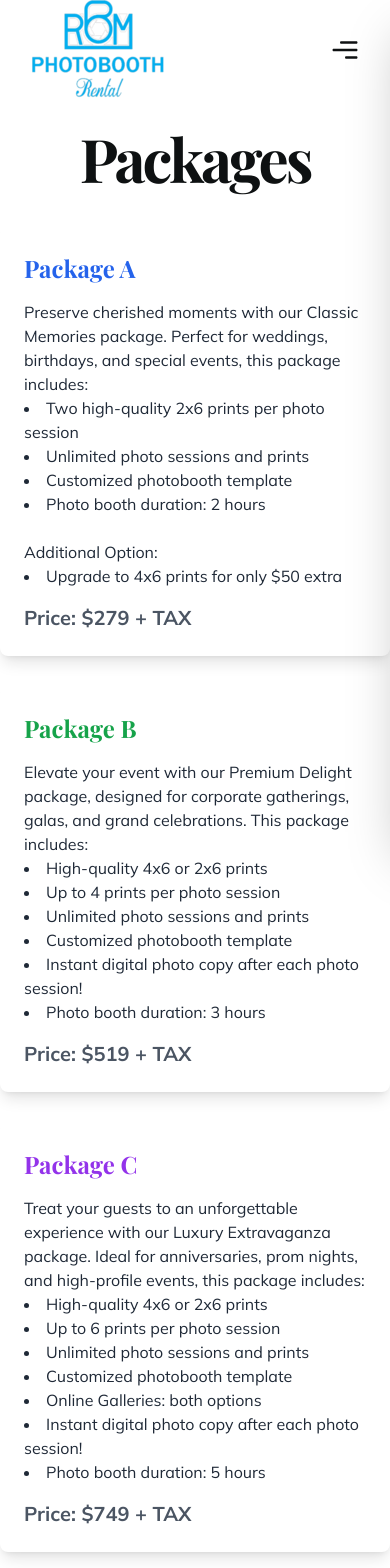
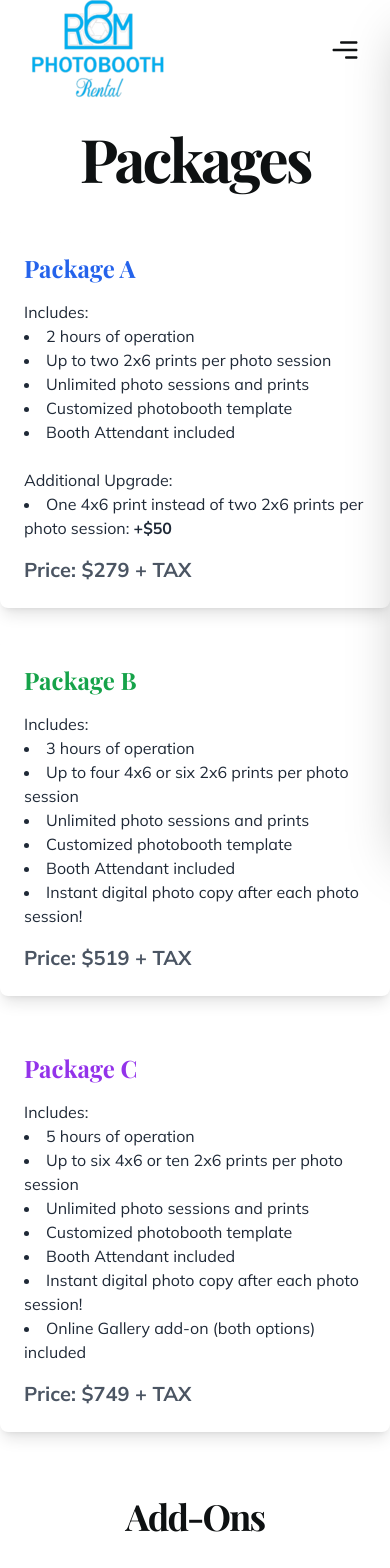
Before and after one commit to jimanguba/rbmphoto, a React (Create React App) app: page /pricing in a window 390 px wide. Shown: the top 1568 px of the page. Built offline with nearby package versions, Linux system fonts and the light colour scheme; the HTML template or start-up script is replaced by a standard one; a web font is replaced by a local one.

Commit message:
minor bugs and adjustments for mobile view
mobile nav - automatic closing
spacing on left and right sides

```diff
--- a/public/index.html
+++ b/public/index.html
@@ -7,7 +7,7 @@
     <meta name="theme-color" content="#000000" />
     <meta
       name="description"
-      content="Web site created using create-react-app"
+      content="Welcome to RBM Photo Booth - Winnipeg's best for delightful photo booth rentals! As a family-run business, we bring smiles and laughter to your special occasions. Book now for a one-of-a-kind, fun-filled event!"
     />
     <!-- <link rel="apple-touch-icon" href="%PUBLIC_URL%/logo192.png" /> -->
     <!--
@@ -30,8 +30,11 @@
     <link
       href="https://fonts.googleapis.com/css2?family=Mulish:ital,wght@0,200;0,300;0,400;0,500;0,600;0,700;0,800;0,900;0,1000;1,200;1,300;1,400;1,500;1,600;1,700;1,800;1,900;1,1000&family=Playfair+Display:ital,wght@0,400;0,500;0,600;0,700;0,800;0,900;1,400;1,500;1,600;1,700;1,800;1,900&display=swap"
       rel="stylesheet"
-    />
-    <title>RBM Photo Booth</title>
+    /><head>
+      <title>RBM Photo Booth - Winnipeg, MB</title>
+      <meta name="description" content="Discover affordable photo booth rentals in Winnipeg, perfect for weddings and events throughout Manitoba. Our cutting-edge technology, fun props, and stylish backdrops promise an unforgettable experience. Book now and capture the magic!">
+    </head>
+
   </head>
   <body>
     <noscript>You need to enable JavaScript to run this app.</noscript>
--- a/src/components/MobileNav.js
+++ b/src/components/MobileNav.js
@@ -40,11 +40,11 @@ const MobileNav = () => {
         </div>
         {/* menu list */}
         <ul className='h-full flex flex-col justify-center items-center gap-y-8 text-primary font-primary font-bold text-3xl'>
-          <li><Link to='/'>Home</Link></li>
-          <li><Link to='/pricing'>Pricing</Link></li>
-          <li><Link to='/about'>About</Link></li>
-          <li><Link to='/portfolio'>Portfolio</Link></li>
-          <li><Link to='/contact'>Contact</Link></li>
+          <li onClick={()=> setOpenMenu(false)}><Link to='/'>Home</Link></li>
+          <li onClick={()=> setOpenMenu(false)}><Link to='/pricing'>Pricing</Link></li>
+          <li onClick={()=> setOpenMenu(false)}><Link to='/about'>About</Link></li>
+          <li onClick={()=> setOpenMenu(false)}><Link to='/portfolio'>Portfolio</Link></li>
+          <li onClick={()=> setOpenMenu(false)}><Link to='/contact'>Contact</Link></li>
         </ul>
       </motion.div>
     </nav>
--- a/src/pages/Contact.js
+++ b/src/pages/Contact.js
@@ -86,7 +86,7 @@ const Contact = () => {
       className="section pt-32"
     >
       <div className="container mx-auto flex items-center justify-center">
-        <div className="max-w-lg w-full">
+        <div className="max-w-3x1 mx-auto px-4 md:px-8 lg:px-16">
           <motion.h1
             initial={{ opacity: 0, y: "-50%" }}
             animate={{ opacity: 1, y: "0%" }}
--- a/src/pages/Home.js
+++ b/src/pages/Home.js
@@ -15,7 +15,7 @@ const Home = () => {
     >
       <div className="container mx-auto h-full relative">
         {/* text & img wrapper */}
-        <div className="flex flex-col lg:flex-row items-center">
+        <div className="flex flex-col lg:flex-row items-center justify-center">
           {/* image */}
           <div className="flex justify-center max-h-96 lg:max-h-max lg:w-1/2">
             <motion.div
@@ -25,11 +25,11 @@ const Home = () => {
               transition={transition1}
               className="relative lg:-left-40 overflow-hidden"
             >
-              <img src={HomeImg} alt="" />
+              <img src={HomeImg} alt="RBM Photo Booth in Winnipeg" />
             </motion.div>
           </div>
           {/* text */}
-          <div className="w-full pt-36 pb-14 lg:pt-0 lg:pb-0 lg:w-1/2 lg:pl-16">
+          <div className="w-full mt-8 px-4 lg:w-1/2 lg:pl-16 pr-4 lg:px-8">
             <motion.h1
               initial={{ opacity: 0, y: "-50%" }}
               animate={{ opacity: 1, y: 0 }}
--- a/src/pages/Portfolio.js
+++ b/src/pages/Portfolio.js
@@ -21,6 +21,20 @@ const Portfolio = () => {
       >
         Portfolio
       </motion.h1>
+      <p className="text-lg md:text-xl lg:text-2xl text-center px-4 md:px-0">
+        Portfolio under construction! We have started showcasing event
+        galleries, and more past event memories will be added soon.
+        <br />
+        Thank you for your patience. Feel free to check out our{" "}
+        <a
+          href="https://www.facebook.com/photographyrbm/"
+          target="_blank"
+          className="underline text-blue-600 font-semibold hover:text-blue-800 transition-colors duration-300"
+        >
+          Facebook page{" "}
+        </a>
+        for more 🙂
+      </p>
       <iframe
         title="pic-time integration"
         frameborder="0"
--- a/src/pages/Pricing.js
+++ b/src/pages/Pricing.js
@@ -28,19 +28,21 @@ const Pricing = () => {
             Package A
           </h2>
           <p className="text-gray-800">
-            Preserve cherished moments with our Classic Memories package.
-            Perfect for weddings, birthdays, and special events, this package
-            includes:
+            Includes:
             <ul className="list-disc list-inside">
-              <li>Two high-quality 2x6 prints per photo session</li>
+              <li>2 hours of operation</li>
+              <li>Up to two 2x6 prints per photo session</li>
               <li>Unlimited photo sessions and prints</li>
               <li>Customized photobooth template</li>
-              <li>Photo booth duration: 2 hours</li>
+              <li>Booth Attendant included</li>
             </ul>
             <br />
-            Additional Option:
+            Additional Upgrade:
             <ul className="list-disc list-inside">
-              <li>Upgrade to 4x6 prints for only $50 extra</li>
+              <li>
+                One 4x6 print instead of two 2x6 prints per photo session:{" "}
+                <b>+$50</b>
+              </li>
             </ul>
           </p>
           <p className="text-gray-600 mt-4 text-xl font-bold">
@@ -52,16 +54,14 @@ const Pricing = () => {
             Package B
           </h2>
           <p className="text-gray-800">
-            Elevate your event with our Premium Delight package, designed for
-            corporate gatherings, galas, and grand celebrations. This package
-            includes:
+            Includes:
             <ul className="list-disc list-inside">
-              <li>High-quality 4x6 or 2x6 prints</li>
-              <li>Up to 4 prints per photo session</li>
+              <li>3 hours of operation</li>
+              <li>Up to four 4x6 or six 2x6 prints per photo session</li>
               <li>Unlimited photo sessions and prints</li>
               <li>Customized photobooth template</li>
+              <li>Booth Attendant included</li>
               <li>Instant digital photo copy after each photo session!</li>
-              <li>Photo booth duration: 3 hours</li>
             </ul>
           </p>
           <p className="text-gray-600 mt-4 text-xl font-bold">
@@ -73,17 +73,15 @@ const Pricing = () => {
             Package C
           </h2>
           <p className="text-gray-800">
-            Treat your guests to an unforgettable experience with our Luxury
-            Extravaganza package. Ideal for anniversaries, prom nights, and
-            high-profile events, this package includes:
+            Includes:
             <ul className="list-disc list-inside">
-              <li>High-quality 4x6 or 2x6 prints</li>
-              <li>Up to 6 prints per photo session</li>
+              <li>5 hours of operation</li>
+              <li>Up to six 4x6 or ten 2x6 prints per photo session</li>
               <li>Unlimited photo sessions and prints</li>
               <li>Customized photobooth template</li>
-              <li>Online Galleries: both options</li>
+              <li>Booth Attendant included</li>
               <li>Instant digital photo copy after each photo session!</li>
-              <li>Photo booth duration: 5 hours</li>
+              <li>Online Gallery add-on (both options) included</li>
             </ul>
           </p>
           <p className="text-gray-600 mt-4 text-xl font-bold">
@@ -129,11 +127,13 @@ const Pricing = () => {
             Add-on: Online Gallery
           </h2>
           <p className="text-gray-800">
-            After your event, you will receive a comprehensive online gallery
-            featuring all the photos taken directly from the photobooth camera
-            and/or the printed photos with the custom overlay. Conveniently
-            access and share the full set of photos that captured the essence of
-            your event.
+            Receive a complete online gallery after your event, showcasing all
+            the photos taken directly from the photobooth camera and/or printed
+            photos with the custom template. Easily access and share the full
+            set of photos, capturing the essence of your event.
+            <br />
+            Optionally, you can include password protection for your online
+            gallery.
             <p className="text-gray-600 mt-4 text-xl font-bold">Price:</p>
             <ul className="list-disc list-inside">
               <li>
```
Also changed, not shown: src/pages/About.js (+12 -13 lines).
